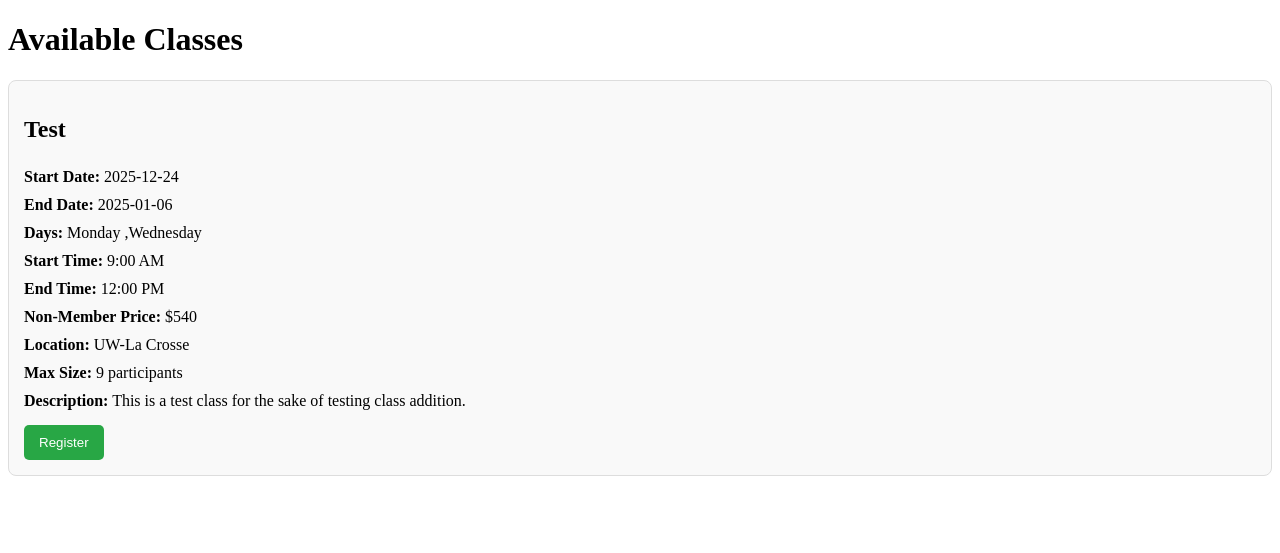
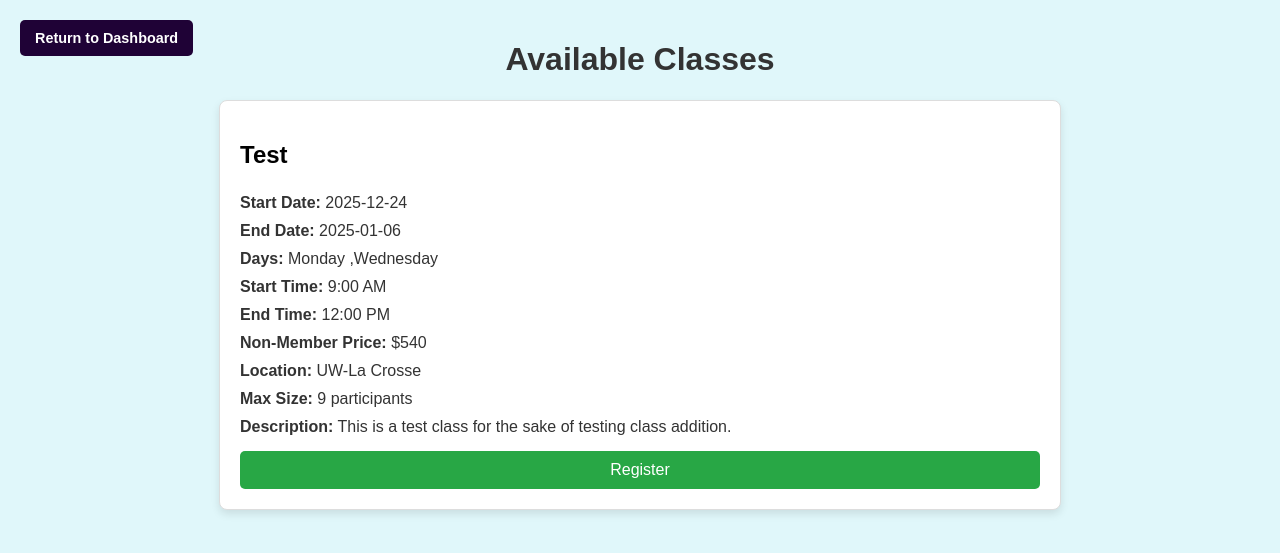
Before and after one commit to connormckellips/YMCA, a PHP site: page /register_classes.php in a window 1280 px wide. Shown: the top 553 px of the page. Run offline with PHP 8.4, Linux system fonts and the light colour scheme; the visitor is signed in with stand-in values (Sample User, id 1); data comes from the database, SQL or seed files in the repository.

Commit message:
Add files via upload

```diff
--- a/register_classes.php
+++ b/register_classes.php
@@ -5,10 +5,11 @@ session_start();
 $user_id = $_SESSION['UserID'];
 $role = $_SESSION['Role']; // Assuming 'Role' is stored in the session
 
-// Query to get all required details of available classes
+// Query to get all required details of available classes, sorted alphabetically by class name
 $class_list = $pdo->query("
     SELECT ClassID, Name, StartDate, EndDate, Days, StartTime, EndTime, Price, MemPrice, Location, MaxSize, Description
     FROM Classes
+    ORDER BY Name ASC
 ");
 $classes = $class_list->fetchAll(PDO::FETCH_ASSOC);
 ?>
@@ -20,17 +21,52 @@ $classes = $class_list->fetchAll(PDO::FETCH_ASSOC);
     <meta name="viewport" content="width=device-width, initial-scale=1.0">
     <title>Register for a Class</title>
     <style>
+        /* Background color inspired by YMCA’s light blue */
+        body {
+            background-color: #e0f7fa;
+            font-family: Arial, sans-serif;
+            margin: 0;
+            padding: 20px;
+            display: flex;
+            justify-content: center;
+            align-items: flex-start;
+            flex-direction: column;
+        }
+
+        h1 {
+            text-align: center;
+            color: #333;
+            width: 100%;
+        }
+
+        /* Flex container for classes to align vertically */
+        .classes-container {
+            display: flex;
+            flex-direction: column;
+            align-items: center;
+            width: 100%;
+            max-width: 800px;
+            margin: 0 auto;
+        }
+
+        /* Class container styling */
         .class-container {
+            width: 100%;
             margin-bottom: 20px;
-            padding: 15px;
+            padding: 20px;
             border: 1px solid #ddd;
             border-radius: 8px;
-            background-color: #f9f9f9;
+            background-color: #ffffff;
+            box-shadow: 0px 4px 8px rgba(0, 0, 0, 0.1);
         }
+
         .class-details {
             margin: 0;
             padding: 5px 0;
+            color: #333;
         }
+
+        /* Register button styling */
         .register-button {
             margin-top: 10px;
             padding: 10px 15px;
@@ -39,14 +75,41 @@ $classes = $class_list->fetchAll(PDO::FETCH_ASSOC);
             border: none;
             border-radius: 5px;
             cursor: pointer;
+            width: 100%;
+            font-size: 1rem;
         }
+
         .register-button:hover {
             background-color: #218838;
+        }
+
+        /* Return to Dashboard button */
+        .dashboard-button {
+            position: fixed;
+            top: 20px;
+            left: 20px;
+            padding: 10px 15px;
+            background-color: #1f0236;
+            color: #fff;
+            border: none;
+            border-radius: 5px;
+            font-size: 0.9rem;
+            text-decoration: none;
+            font-weight: bold;
+            transition: background-color 0.3s;
+        }
+
+        .dashboard-button:hover {
+            background-color: #3a215e;
         }
     </style>
 </head>
 <body>
+    <!-- Return to Dashboard button -->
+    <a href="dashboard.php" class="dashboard-button">Return to Dashboard</a>
+
     <h1>Available Classes</h1>
+    <div class="classes-container">
         <?php foreach ($classes as $class): ?>
             <div class="class-container">
                 <h2><?php echo htmlspecialchars($class['Name']); ?></h2>
@@ -71,5 +134,6 @@ $classes = $class_list->fetchAll(PDO::FETCH_ASSOC);
                 </form>
             </div>
         <?php endforeach; ?>
+    </div>
 </body>
 </html>
```
Lines whose indentation alone changed are shown as unchanged.
